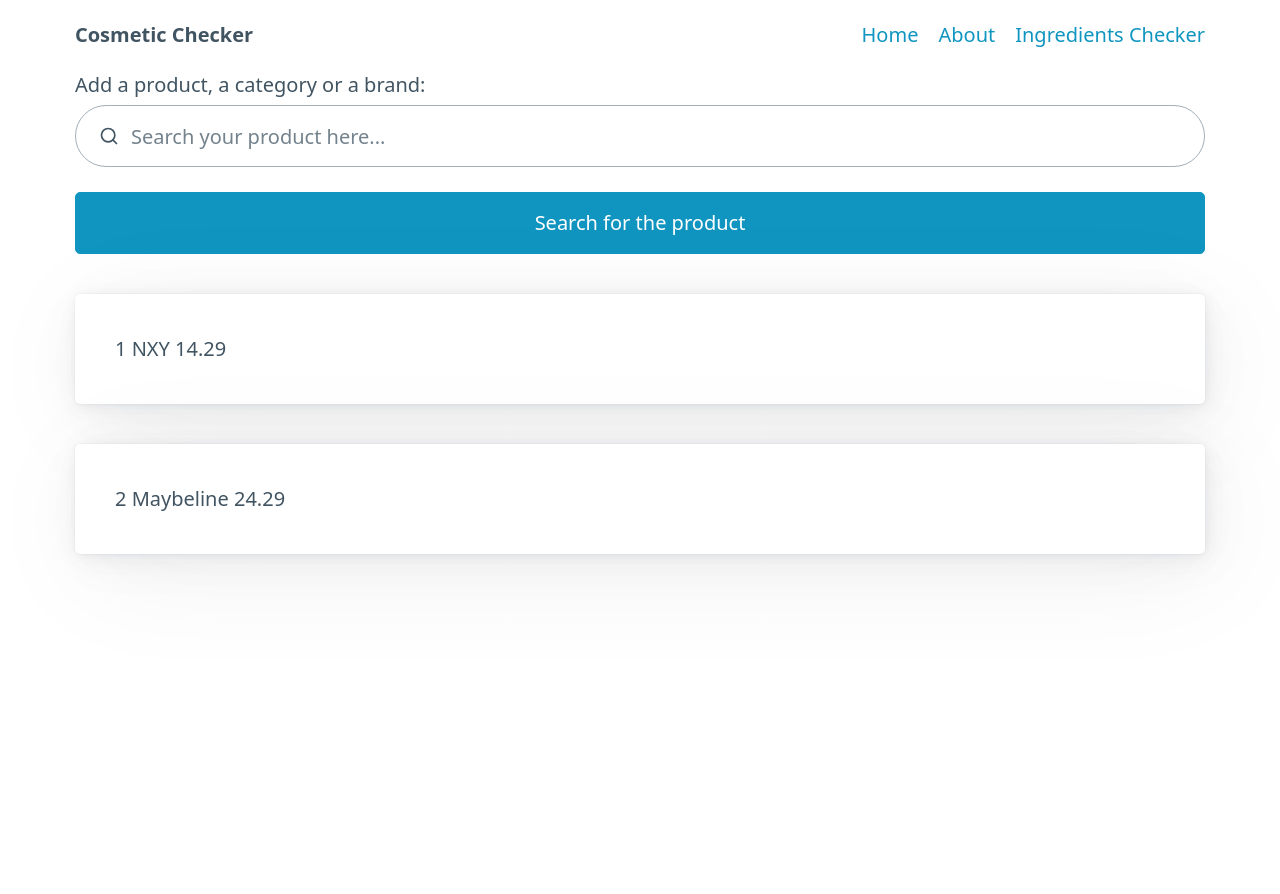
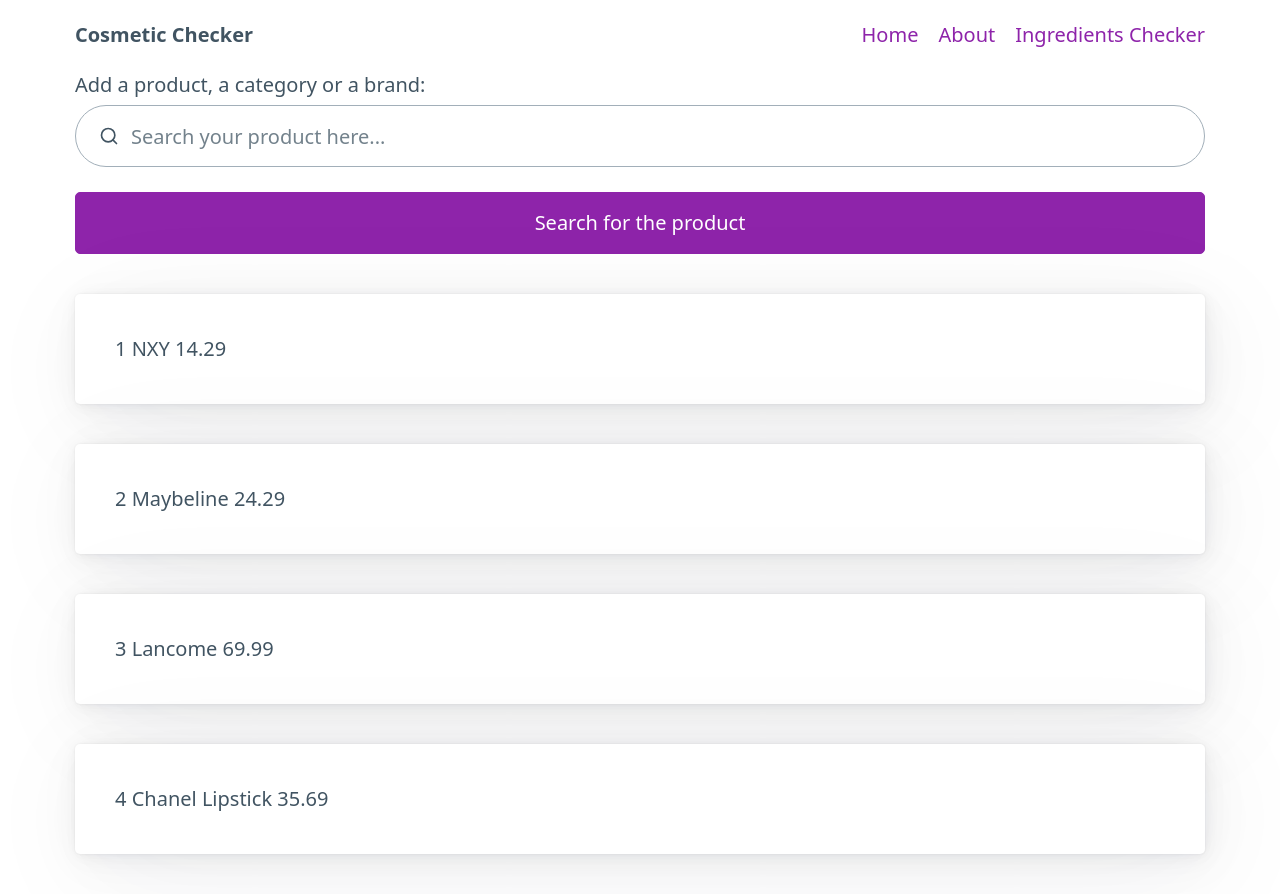
Before and after one commit to laurascholz/IMAST-EFREI, a SvelteKit app in the folder IMAST-EFREI/: page / in a window 1280 px wide. Before the commit the page ends 800 px from the top, so only its background shows below. Built offline with nearby package versions, Linux system fonts and the light colour scheme.

Commit message:
added comments to the ui

```diff
--- a/IMAST-EFREI/src/routes/+layout.svelte
+++ b/IMAST-EFREI/src/routes/+layout.svelte
@@ -20,3 +20,14 @@
 		<slot />
 	</div>
 </main>
+
+
+<style>
+	/* here CSS code for purple*/
+	:root:not([data-theme="dark"]) {
+ 	--primary: #8e24aa;
+  	--primary-hover: #7b1fa2;
+ 	--primary-focus: rgba(142, 36, 170, 0.125);
+  	--primary-inverse: #FFF;
+	}
+</style>
--- a/IMAST-EFREI/src/routes/+page.svelte
+++ b/IMAST-EFREI/src/routes/+page.svelte
@@ -1,8 +1,11 @@
+<!-- necessary npm installs: axios, -->
+
+
 <script>
 	// @ts-nocheck
 
-	import axios from 'axios';
-	import { onMount } from 'svelte';
+	import axios from 'axios';     				//library to request API endpoint
+	import { onMount } from 'svelte';			//hook for the API call
 	import Page from './about/+page.svelte';
 
 	let data = [];
@@ -10,31 +13,51 @@
 
 	$: getData(search);
 
+	//getData function is used as API caller function
+
 	async function getData(search) {
-		console.log(search);
+		console.log(search);     //debug  --delete later!
 		data = [];
 		try {
+			//API call:
+			//   --here the flask API code will be inserted !!!!
+
 			//const res = await axios.get(`https://api.quotable.io/random`, {});
+			//localhost/q=nyxlippenstift  ->how the api url should look
 			//data = res.data;
 
+
+			//the following is test data
 			data = [
 				{
 					product: 1,
 					details: [{ name: 'NXY', price: '14.29' }]
 				},
-				{ product: 2, details: [{ name: 'Maybeline', price: '24.29' }] }
+				{
+					product: 2,
+					details: [{ name: 'Maybeline', price: '24.29' }]
+				},
+				{
+					product: 3,
+					details: [{ name: 'Lancome', price: '69.99' }]
+				},
+				{
+					product: 4,
+					details: [{ name: 'Chanel Lipstick', price: '35.69' }]
+				}
 			];
-			console.log(data);
+			//console.log(data);
 		} catch (err) {
 			console.log(err);
 		}
 	}
 </script>
 
-<!-- navigation between home and about page as practice-->
-
+<!-- searchbar with submit button - search string can be entered either with pressing enter oder pressing submit -->
+<!-- search string is saved in variable search and bind: updates the value with every character change-->
 <div class="grid">
 	<div>
+		<!-- the API caller function is used by the search bar when pressing enter-->
 		<label for="search">
 			Add a product, a category or a brand:
 			<input
@@ -49,12 +72,15 @@
 	</div>
 </div>
 
+<!--else:  when clicking on the button, the API request will be sent with the onMount function-->
 <div>
 	<button type="submit" on:click={getData}>Search for the product</button>
 </div>
 
+<!-- results beneath the search bar-->
+
 {#each data as row, i}
-	<article>
+	<article>  <!-- ggf accordion nehmen-->
 		{row.product}
 
 		{#each row.details as detail, i}
@@ -63,7 +89,3 @@
 		{/each}
 	</article>
 {/each}
-
-<style>
-	/* here CSS code */
-</style>
```
Also changed, not shown: 1 other file (tests, documents, lock files or other folders).
